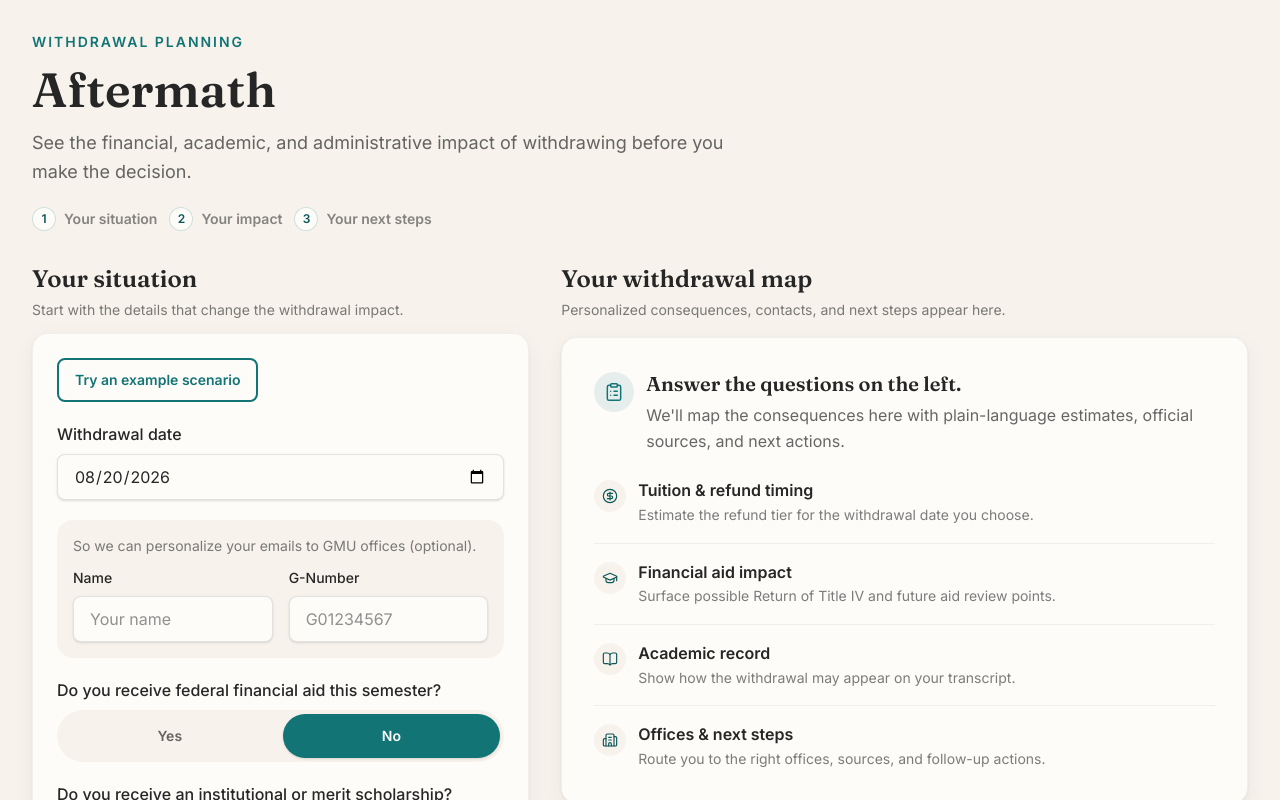
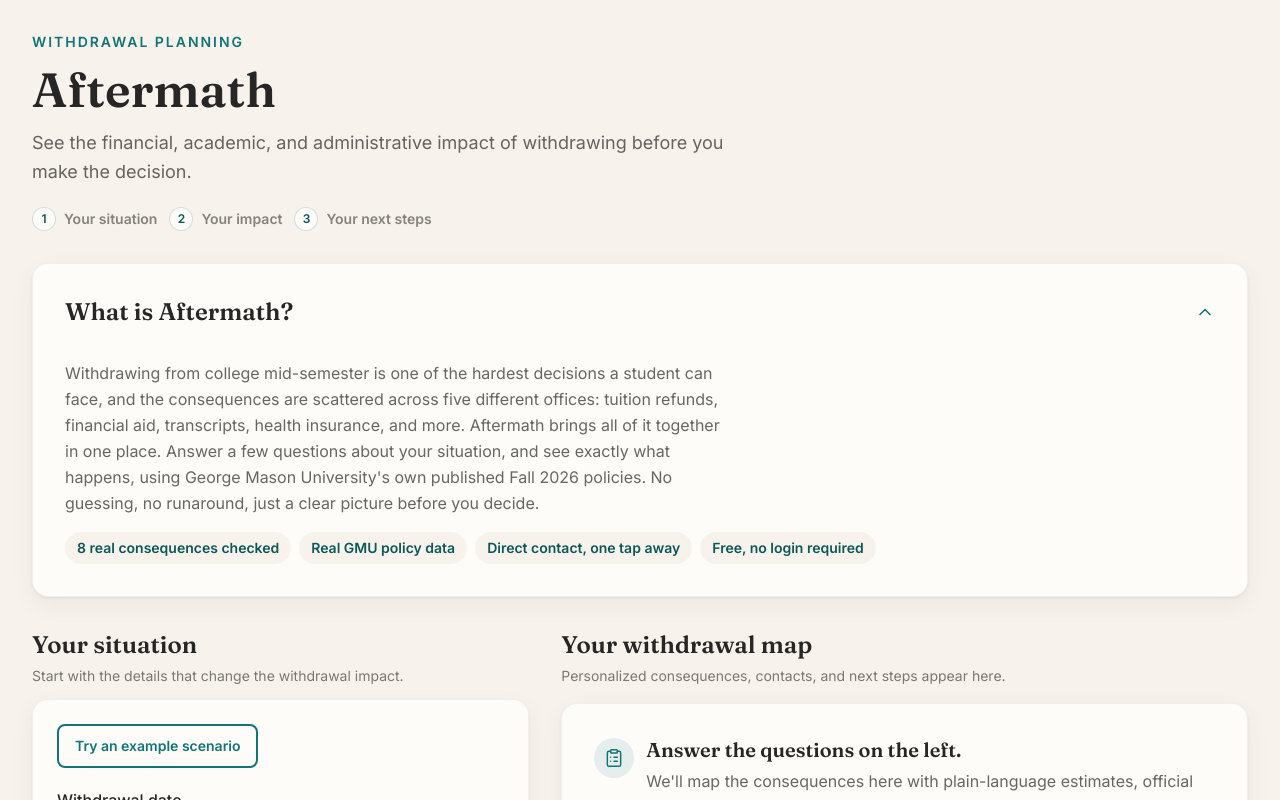
Before and after one commit to ToshitDev/Aftermath, a React (Vite) app: page / in a window 1280 px wide. Shown: the top 800 px of the page. Built offline with nearby package versions, Linux system fonts and the light colour scheme.

Commit message:
feat: add collapsible about section

```diff
--- a/src/App.jsx
+++ b/src/App.jsx
@@ -5,6 +5,7 @@
 import NextStepsChecklist from './components/NextStepsChecklist.jsx'
 import AlternativesComparison from './components/AlternativesComparison.jsx'
 import SupportBanner from './components/SupportBanner.jsx'
+import AboutSection from './components/AboutSection.jsx'
 import { FALL_2026_POLICY } from './lib/withdrawalRules.js'
 
 const PREVIEW_ITEMS = [
@@ -131,6 +132,8 @@
       <main className="mx-auto flex w-full max-w-7xl flex-col gap-7 lg:gap-8">
         <Intro />
 
+        <AboutSection />
+
         <div className="grid w-full grid-cols-1 gap-6 xl:grid-cols-[minmax(0,0.42fr)_minmax(0,0.58fr)] xl:items-start xl:gap-8">
           <section className="min-w-0 space-y-3 print:hidden xl:sticky xl:top-6">
             <div className="space-y-1">
--- /dev/null
+++ b/src/components/AboutSection.jsx
@@ -0,0 +1,58 @@
+import { useState } from 'react'
+import { ChevronDown } from 'lucide-react'
+
+const STATS = [
+  '8 real consequences checked',
+  'Real GMU policy data',
+  'Direct contact, one tap away',
+  'Free, no login required',
+]
+
+// Same smooth expand/collapse pattern as the result cards' "See details"
+// accordions (CSS grid-rows trick, no measured heights, rotating chevron),
+// just scaled up into a full clickable header row.
+function AboutSection() {
+  const [expanded, setExpanded] = useState(true)
+
+  return (
+    <section className="w-full rounded-2xl border border-black/5 bg-surface shadow-soft print:hidden">
+      <button
+        type="button"
+        onClick={() => setExpanded((value) => !value)}
+        aria-expanded={expanded}
+        className="flex w-full items-center justify-between gap-4 rounded-2xl p-6 text-left transition-colors duration-200 ease-out hover:bg-cream/50 focus-visible:outline-none focus-visible:ring-2 focus-visible:ring-teal/50 focus-visible:ring-offset-2 focus-visible:ring-offset-surface sm:p-8"
+      >
+        <h2 className="font-heading text-xl font-semibold text-ink sm:text-2xl">What is Aftermath?</h2>
+        <ChevronDown
+          className={`h-5 w-5 shrink-0 text-teal transition-transform duration-200 ease-out ${expanded ? 'rotate-180' : ''}`}
+          aria-hidden="true"
+        />
+      </button>
+      <div
+        className={`grid transition-[grid-template-rows] duration-200 ease-out ${expanded ? 'grid-rows-[1fr]' : 'grid-rows-[0fr]'}`}
+      >
+        <div className="overflow-hidden">
+          <div className="space-y-4 px-6 pb-6 sm:px-8 sm:pb-8">
+            <p className="max-w-[65ch] text-base leading-relaxed text-ink/70">
+              Withdrawing from college mid-semester is one of the hardest decisions a student can face, and the
+              consequences are scattered across five different offices: tuition refunds, financial aid,
+              transcripts, health insurance, and more. Aftermath brings all of it together in one place.
+              Answer a few questions about your situation, and see exactly what happens, using George Mason
+              University&apos;s own published Fall 2026 policies. No guessing, no runaround, just a clear
+              picture before you decide.
+            </p>
+            <div className="flex flex-wrap gap-2">
+              {STATS.map((stat) => (
+                <span key={stat} className="rounded-full bg-cream px-3 py-1.5 text-sm font-semibold text-teal-dark">
+                  {stat}
+                </span>
+              ))}
+            </div>
+          </div>
+        </div>
+      </div>
+    </section>
+  )
+}
+
+export default AboutSection
```
